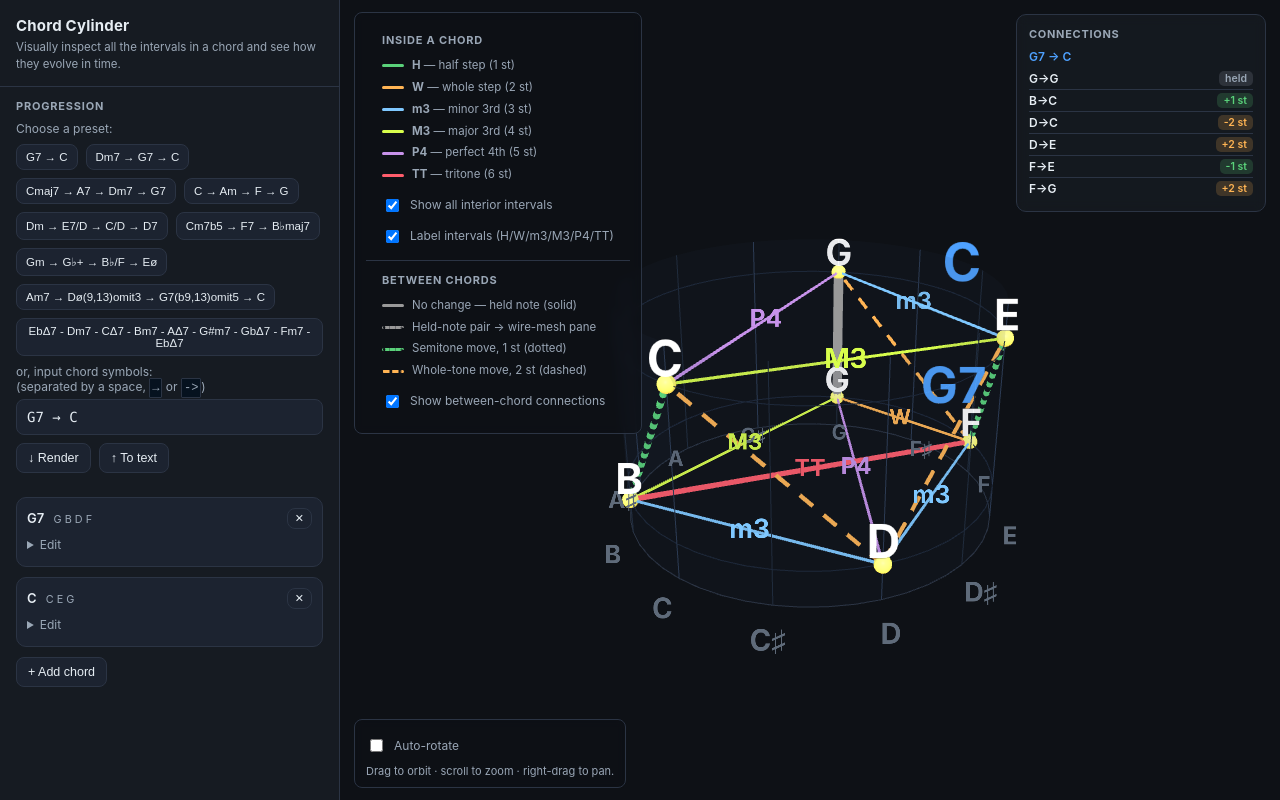
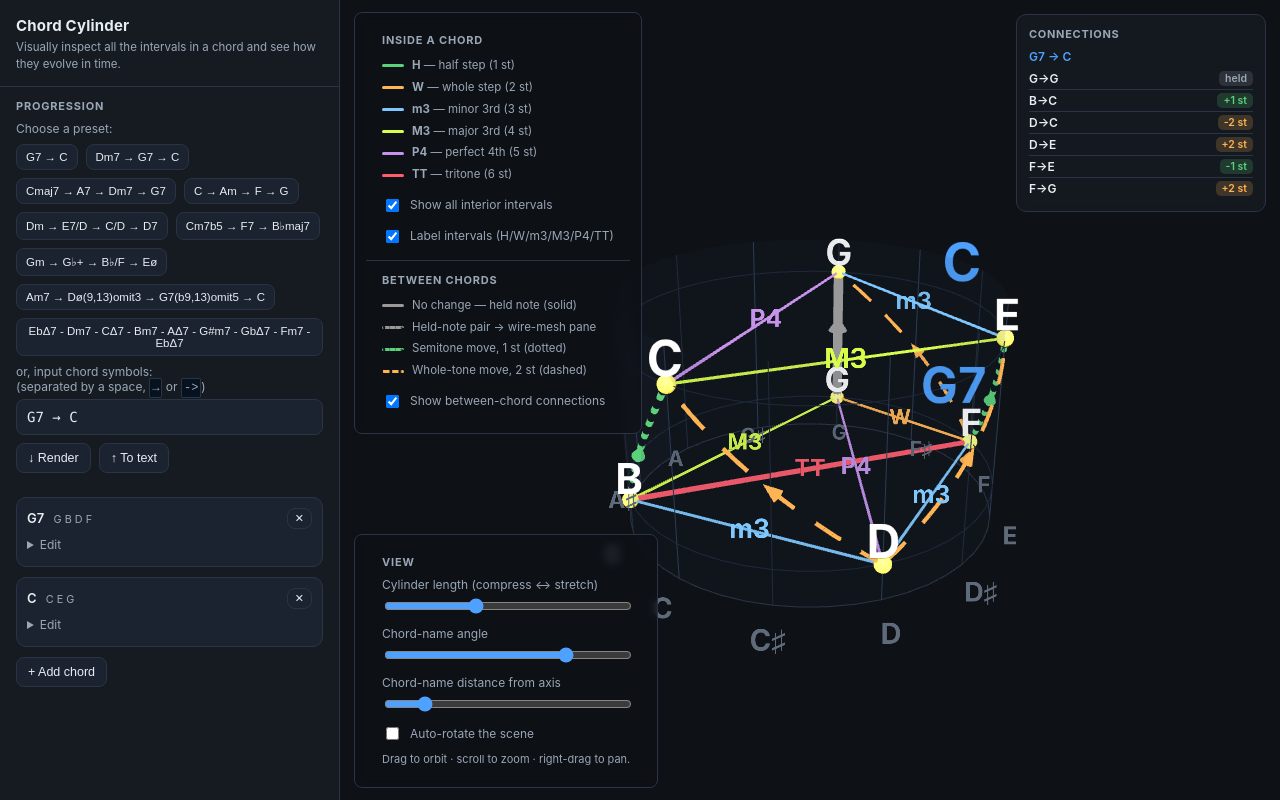
Before and after one commit to hsjoihs/vs-chords, a website: page index.html in a window 1280 px wide. Drawn offline with nearby package versions, Linux system fonts and the light colour scheme; animation ran at ten frames a second.

Commit message:
length slider; spiral arrow; adjustable chord-name sprites

```diff
--- a/index.html
+++ b/index.html
@@ -28,14 +28,22 @@
       <button id="add">+ Add chord</button>
     </div>
 
-
   </div>
 
   <div id="stage">
     <div id="analysis"></div>
     <div id="overlay">
-      <div class="toggle"><input type="checkbox" id="tSpin"><label for="tSpin">Auto-rotate</label></div>
-      <div class="hint">Drag to orbit · scroll to zoom · right-drag to pan.</div>
+      <div class="block" style="border-top: 0 solid var(--line)">
+        <h2>View</h2>
+        <label class="fld" for="layerSlider">Cylinder length (compress ↔ stretch)</label>
+        <input id="layerSlider" class="vslider" type="range" min="1.5" max="9" step="0.1" value="4.2">
+        <label class="fld" for="nameAzimuth">Chord-name angle</label>
+        <input id="nameAzimuth" class="vslider" type="range" min="0" max="360" step="1" value="270">
+        <label class="fld" for="nameDistance">Chord-name distance from axis</label>
+        <input id="nameDistance" class="vslider" type="range" min="6" max="16" step="0.2" value="7.4">
+        <div class="toggle"><input type="checkbox" id="tSpin"><label for="tSpin">Auto-rotate the scene</label></div>
+        <div class="hint">Drag to orbit · scroll to zoom · right-drag to pan.</div>
+      </div>
     </div>
     <div id="legends">
       <div class="block" style="border-top: 0 solid var(--line)">
--- a/main.js
+++ b/main.js
@@ -80,13 +80,17 @@ const COLORS = {
 };
 
 /* ====================== three.js scene ====================== */
-let renderer, scene, camera, group;
+let renderer, scene, camera, group, nameGroup;
 const R = 5; // cylinder radius
-const LAYER = 4.2; // vertical gap between chords
+let LAYER = 4.2; // vertical gap between chords (stretch/compress the cylinder)
 let spin = false,
     showAll = true,
     showIntervalLabels = true,
     showConnections = true;
+// chord-name sprite placement (shared by every chord): azimuth + distance from axis
+let nameAzDeg = 270, // 270° = the F♯ side, the original fixed position
+    nameDist = R + 2.4,
+    nameSpinOffset = 0; // accumulated counter-spin so names appear to hold still
 
 function initThree() {
     const stage = document.getElementById("stage");
@@ -101,6 +105,9 @@ function initThree() {
     const dl = new THREE.DirectionalLight(COLORS.scene.light, 0.6);
     dl.position.set(6, 10, 8);
     scene.add(dl);
+    // chord-name sprites live in their own group
+    nameGroup = new THREE.Group();
+    scene.add(nameGroup);
     group = new THREE.Group();
     scene.add(group);
     setupControls();
@@ -170,17 +177,20 @@ function setupControls() {
         { passive: false },
     );
 }
+const SPIN_SPEED = 0.0035; // radians/frame for auto-rotate
 function animate() {
     requestAnimationFrame(animate);
     if (spin) {
-        camTheta += 0.0035;
+        camTheta += SPIN_SPEED;
         applyCam();
     }
+    if (nameGroup) nameGroup.rotation.y = 0;
     renderer.render(scene, camera);
 }
 
 function clearGroup() {
     while (group.children.length) group.remove(group.children[0]);
+    while (nameGroup.children.length) nameGroup.remove(nameGroup.children[0]);
 }
 
 function pcAngle(pc) {
@@ -222,14 +232,42 @@ function tube(p1, p2, color, radius) {
     return new THREE.Mesh(geo, new THREE.MeshBasicMaterial({ color }));
 }
 
-// dashed/dotted line from p0 to p1: `period` evenly spaced marks, each covering
-// `onFrac` of its cell (small onFrac -> dots, larger -> dashes).
-function dashLine(p0, p1, color, radius, period, onFrac) {
+// A connection between two notes on adjacent layers, as a helix on the cylinder
+// surface: the azimuth and height interpolate linearly while the radius stays R.
+// φ moves by exactly `dist` semitones the short way (so semitone/whole-tone line
+// clichés read as smooth spirals rather than chords through the interior).
+function connCurve(fromPc, toPc, dist, y0, y1) {
+    const a0 = pcAngle(fromPc);
+    const a1 = a0 - (dist / 12) * Math.PI * 2; // signed: short way round
+    return (t) => {
+        const a = a0 + (a1 - a0) * t;
+        const y = y0 + (y1 - y0) * t;
+        return new THREE.Vector3(R * Math.cos(a), y, R * Math.sin(a));
+    };
+}
+
+// dashed/dotted spiral along a parametric curve fn:[0,1]->Vector3. `period`
+// evenly spaced marks, each covering `onFrac` of its cell (small onFrac -> dots).
+function dashSpiral(fn, color, radius, period, onFrac) {
+    const sub = 3; // straight sub-segments per dash, so each dash follows the curve
     for (let s = 0; s < period; s++) {
-        const a = p0.clone().lerp(p1, s / period);
-        const b = p0.clone().lerp(p1, (s + onFrac) / period);
-        group.add(tube(a, b, color, radius));
+        const tA = s / period,
+            tB = (s + onFrac) / period;
+        for (let k = 0; k < sub; k++) {
+            group.add(tube(fn(tA + ((tB - tA) * k) / sub), fn(tA + ((tB - tA) * (k + 1)) / sub), color, radius));
+        }
     }
+}
+
+// a small cone at the curve's midpoint, pointing along travel — an arrowhead
+// that shows the progression advancing up the cylinder
+function arrowCone(fn, color, {coneRadius, t}) {
+    const mid = fn(t);
+    const dir = new THREE.Vector3().subVectors(fn(0.54), fn(0.46)).normalize();
+    const cone = new THREE.Mesh(new THREE.ConeGeometry(coneRadius, 0.45, 12), new THREE.MeshBasicMaterial({ color }));
+    cone.position.copy(mid);
+    cone.quaternion.setFromUnitVectors(new THREE.Vector3(0, 1, 0), dir);
+    group.add(cone);
 }
 
 // Faint 45° cross-hatch filling the planar rectangle whose vertical sides are
@@ -369,10 +407,12 @@ function build() {
             lbl.position.copy(p).add(new THREE.Vector3(0, 0.55, 0));
             group.add(lbl);
         });
-        // chord name label, floating outward (sized to its text, never cropped)
+        // chord name label, at the adjustable azimuth/distance (in nameGroup so
+        // it can be counter-spun); sized to its text, never cropped
+        const az = (nameAzDeg * Math.PI) / 180;
         const cname = makeLabel(ch.symbol, COLORS.label.chord, 2.4);
-        cname.position.set(0, y, -R - 2.4);
-        group.add(cname);
+        cname.position.set(nameDist * Math.cos(az), y, nameDist * Math.sin(az));
+        nameGroup.add(cname);
     });
 
     // connections between consecutive chords (toggleable): every pair of notes
@@ -384,18 +424,20 @@ function build() {
             const A = chords[i].pcs,
                 B = chords[i + 1].pcs;
             voiceLeading(A, B).forEach((mv) => {
-                const p0 = pcPos(mv.from, y0),
-                    p1 = pcPos(mv.to, y1);
+                const fn = connCurve(mv.from, mv.to, mv.dist, y0, y1);
                 const d = Math.abs(mv.dist);
                 if (d === 0) {
                     // no change: thick sturdy solid line
-                    group.add(tube(p0, p1, COLORS.voiceLeading.hold, 0.15));
+                    group.add(tube(fn(0), fn(1), COLORS.voiceLeading.hold, 0.15));
+                    arrowCone(fn, COLORS.voiceLeading.hold, {coneRadius: 0.3, t: 0.6});
                 } else if (d === 1) {
-                    // semitone: dense dotted line
-                    dashLine(p0, p1, COLORS.voiceLeading.semitone, 0.086, 12, 0.5);
+                    // semitone: dense dotted spiral
+                    dashSpiral(fn, COLORS.voiceLeading.semitone, 0.086, 10, 0.4);
+                    arrowCone(fn, COLORS.voiceLeading.semitone, {coneRadius: 0.17, t: 0.475});
                 } else {
-                    // whole tone: dashed line
-                    dashLine(p0, p1, COLORS.voiceLeading.wholeTone, 0.05, 9, 0.55);
+                    // whole tone: dashed spiral
+                    dashSpiral(fn, COLORS.voiceLeading.wholeTone, 0.05, 5, 0.55);
+                    arrowCone(fn, COLORS.voiceLeading.wholeTone, {coneRadius: 0.17, t: 0.5});
                 }
             });
             // each pair of notes held across both chords spans a rectangular
@@ -453,6 +495,9 @@ function encodeState() {
         c: chords.map((ch) => [ch.pcs, ch.rootPc, ch.fifthStart, ch.symbol]),
         t: [showAll, showIntervalLabels, showConnections, spin].map((b) => (b ? 1 : 0)),
         k: [round(camTheta, 3), round(camPhi, 3), round(camRad, 2), round(camTarget.x, 2), round(camTarget.y, 2), round(camTarget.z, 2)],
+        L: round(LAYER, 2),
+        na: Math.round(nameAzDeg),
+        nd: round(nameDist, 2),
     };
 }
 function scheduleUrlUpdate() {
@@ -487,6 +532,12 @@ function restoreState() {
             document.getElementById("tConnections").checked = showConnections;
             document.getElementById("tSpin").checked = spin;
         }
+        if (st.L != null) LAYER = st.L;
+        if (st.na != null) nameAzDeg = st.na;
+        if (st.nd != null) nameDist = st.nd;
+        document.getElementById("layerSlider").value = LAYER;
+        document.getElementById("nameAzimuth").value = nameAzDeg;
+        document.getElementById("nameDistance").value = nameDist;
         progEl.value = chipsText();
         renderChips();
         build(); // build() resets the camera, so restore it afterwards
@@ -681,6 +732,19 @@ function setupUI() {
         spin = e.target.checked;
         scheduleUrlUpdate();
     };
+    document.getElementById("layerSlider").oninput = (e) => {
+        LAYER = Number(e.target.value);
+        build();
+    };
+    document.getElementById("nameAzimuth").oninput = (e) => {
+        nameAzDeg = Number(e.target.value);
+        build();
+    };
+    document.getElementById("nameDistance").oninput = (e) => {
+        nameDist = Number(e.target.value);
+        build();
+    };
+
     const pr = document.getElementById("presets");
     PRESETS.forEach((p) => {
         const b = document.createElement("button");
--- a/style.css
+++ b/style.css
@@ -247,6 +247,13 @@ button.primary:hover {
     cursor: pointer
 }
 
+.vslider {
+    width: 100%;
+    accent-color: var(--accent);
+    cursor: pointer;
+    margin-bottom: 4px
+}
+
 .spechint {
     font-size: 10px;
     color: var(--muted);
```
